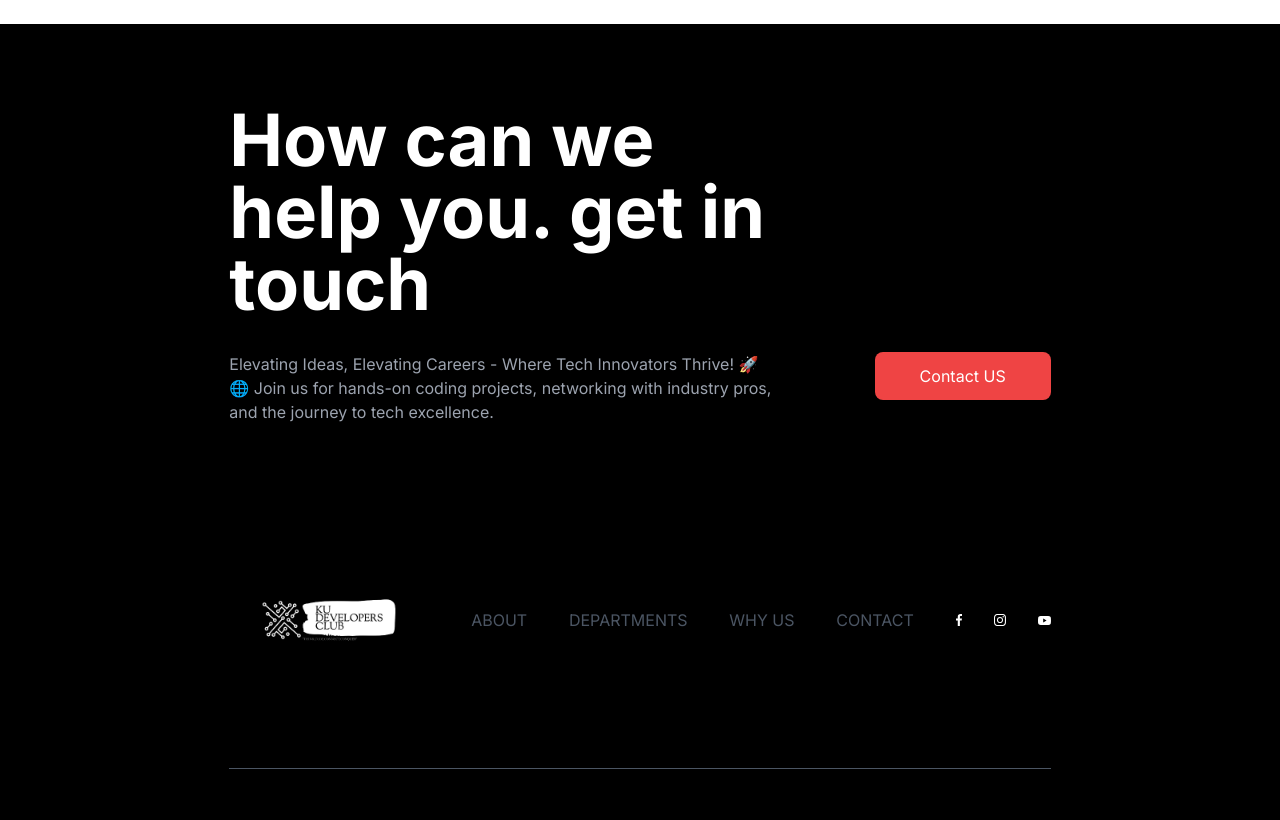
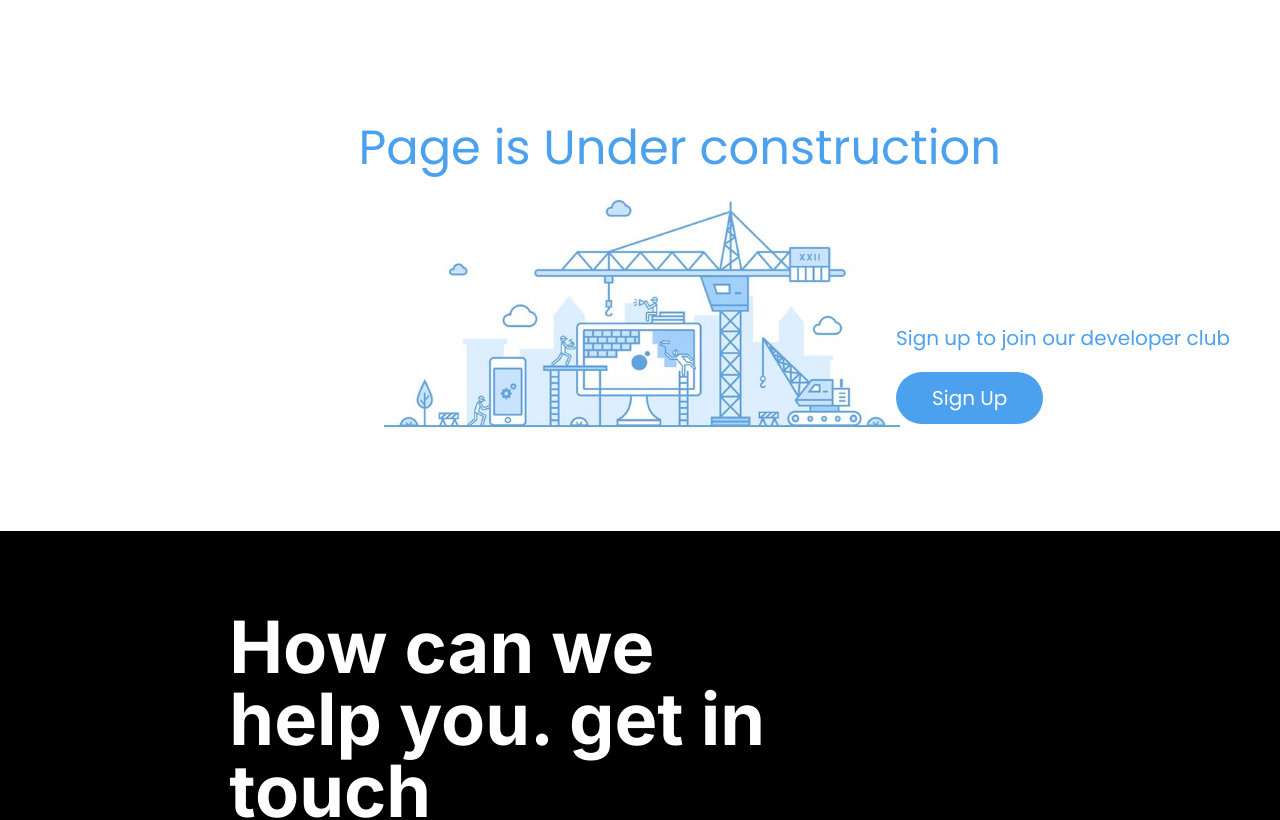
Before and after one commit to Veronicandemo/KUDevsClub, a Next.js app: page /departments in a window 1280 px wide. Shown: the top 820 px of the page. Built offline with nearby package versions, Linux system fonts and the light colour scheme.

Commit message:
Adding under development to all pages that are not yet developed

```diff
--- a/app/departments/page.jsx
+++ b/app/departments/page.jsx
@@ -1,5 +1,40 @@
+import Image from "next/image";
+import Link from "next/link";
 import React from "react";
+import { poppins } from "../ui/fonts";
+import NavLinks from "../ui/Navlinks";
 
-export default function Department() {
-  return <div>department</div>;
+export default function Deaprtment() {
+  return (
+    <>
+      <NavLinks />
+      <main className="relative">
+        <Image
+          src="/underconstruction.jpeg"
+          width={900}
+          height={1000}
+          className="hidden md:block pl-96 pt-9 -z-50"
+          alt="Maintaince Image"
+        />
+
+        <p
+          className={`${poppins.className} absolute top-10 text-[#4ca1ef] text-5xl left-[28%] font-black`}
+        >
+          Page is Under construction
+        </p>
+        <p
+          className={`${poppins.className} antialiased absolute top-60 text-[#4ca1ef]   text-xl left-[70%] font-black`}
+        >
+          Sign up to join our developer club
+        </p>
+        <Link
+          href="/signup"
+          className={`${poppins.className} antialiased absolute top-72 bg-[#4ca1ef] text-white p-3 px-9 rounded-full text-xl left-[70%] font-black`}
+        >
+          Sign Up
+        </Link>
+        <p>Thanks for your patience</p>
+      </main>
+    </>
+  );
 }
--- a/app/events/page.jsx
+++ b/app/events/page.jsx
@@ -1,5 +1,40 @@
+import Image from "next/image";
+import Link from "next/link";
 import React from "react";
+import { poppins } from "../ui/fonts";
+import NavLinks from "../ui/Navlinks";
 
 export default function Events() {
-  return <div>Events</div>;
+  return (
+    <>
+      <NavLinks />
+      <main className="relative">
+        <Image
+          src="/underconstruction.jpeg"
+          width={900}
+          height={1000}
+          className="hidden md:block pl-96 pt-9 -z-50"
+          alt="Maintaince Image"
+        />
+
+        <p
+          className={`${poppins.className} absolute top-10 text-[#4ca1ef] text-5xl left-[28%] font-black`}
+        >
+          Page is Under construction
+        </p>
+        <p
+          className={`${poppins.className} antialiased absolute top-60 text-[#4ca1ef]   text-xl left-[70%] font-black`}
+        >
+          Sign up to join our developer club
+        </p>
+        <Link
+          href="/signup"
+          className={`${poppins.className} antialiased absolute top-72 bg-[#4ca1ef] text-white p-3 px-9 rounded-full text-xl left-[70%] font-black`}
+        >
+          Sign Up
+        </Link>
+        <p>Thanks for your patience</p>
+      </main>
+    </>
+  );
 }
```
